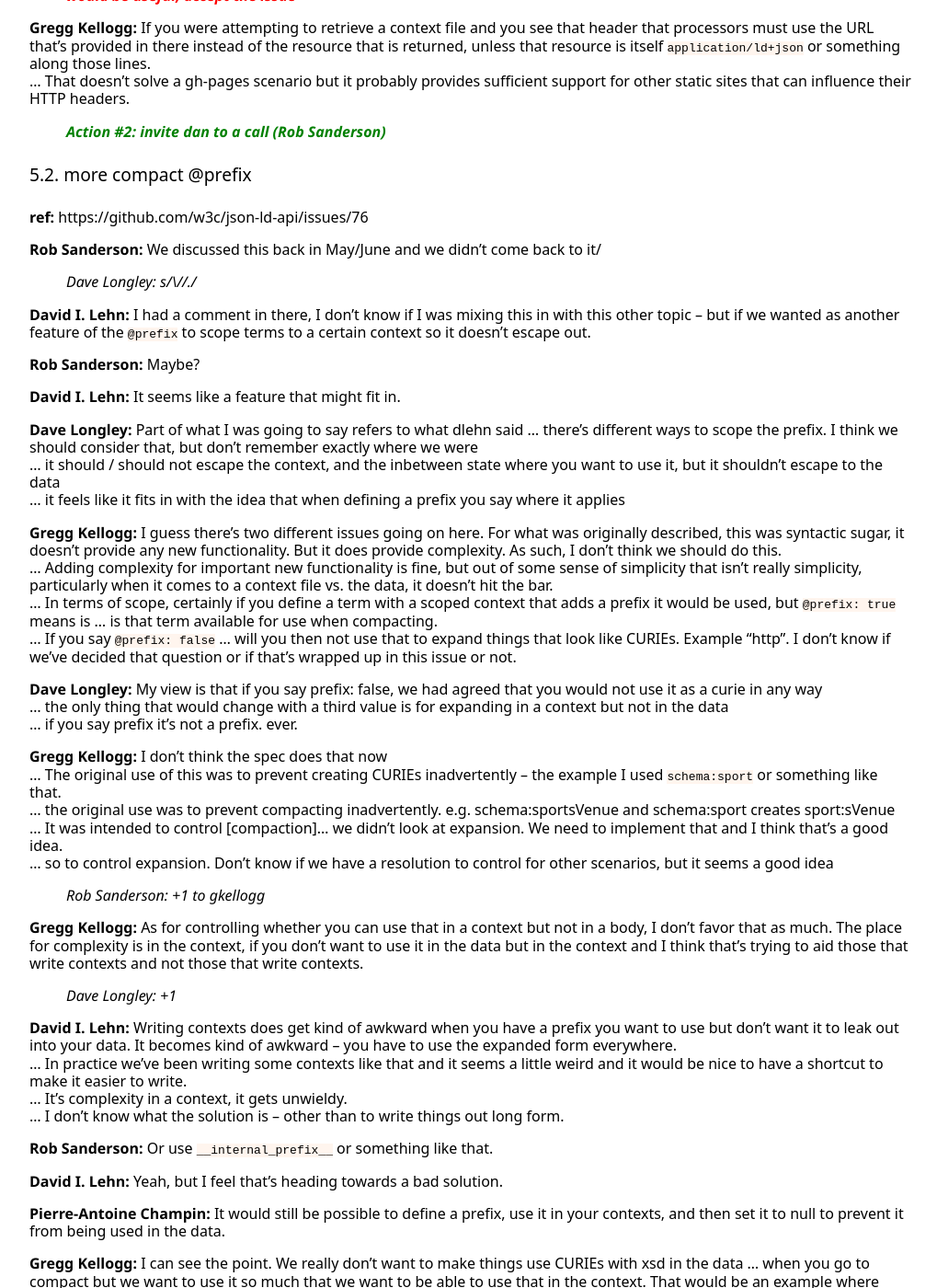
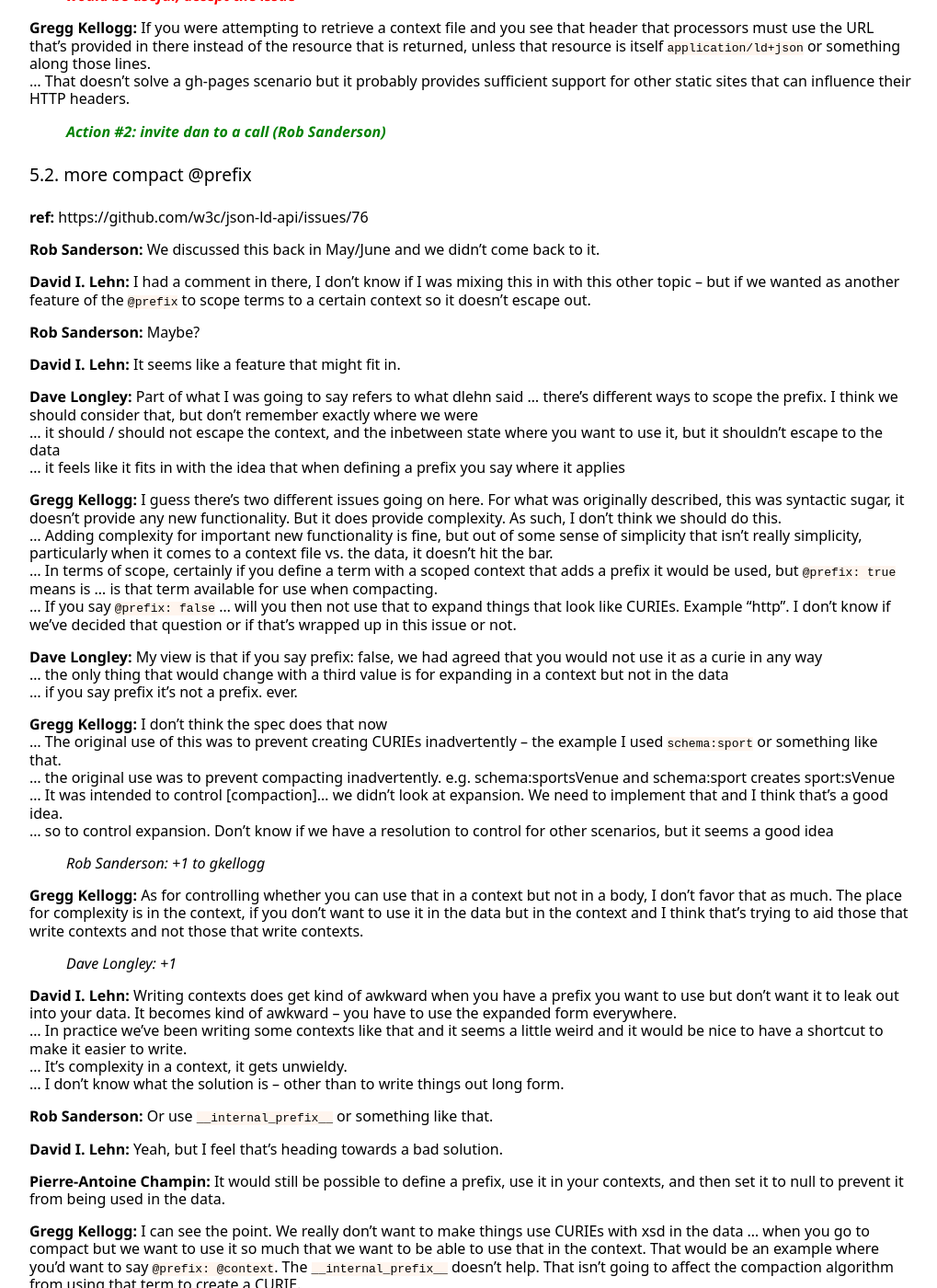
Before and after one commit to w3c/json-ld-wg, a Jekyll site: the page built from _minutes/2019-07-19-json-ld.md, in a window 1280 px wide and 1400 px high, scrolled down 4332 px. Shown: the whole window at 92% size, without its empty margins (256-1275 px from the left). Built offline with Jekyll 4.4.1, drawn with Linux system fonts in a browser that asks for light colours; some web fonts are replaced; some of the changed text lies outside the part shown.

Commit message:
Fix wee typo

```diff
--- a/_minutes/2019-07-19-json-ld.md
+++ b/_minutes/2019-07-19-json-ld.md
@@ -271,9 +271,7 @@ See also the [Agenda](https://lists.w3.org/Archives/Public/public-json-ld-wg/201
 
 **ref:** https://github.com/w3c/json-ld-api/issues/76
 
-**Rob Sanderson:** We discussed this back in May/June and we didn't come back to it/
-
-> *Dave Longley:* s/\//./
+**Rob Sanderson:** We discussed this back in May/June and we didn't come back to it.
 
 **David I. Lehn:** I had a comment in there, I don't know if I was mixing this in with this other topic -- but if we wanted as another feature of the `@prefix` to scope terms to a certain context so it doesn't escape out.
 
```
Also changed, not shown: other parts of _minutes/2019-07-19-json-ld.md (+1 -1 lines).
